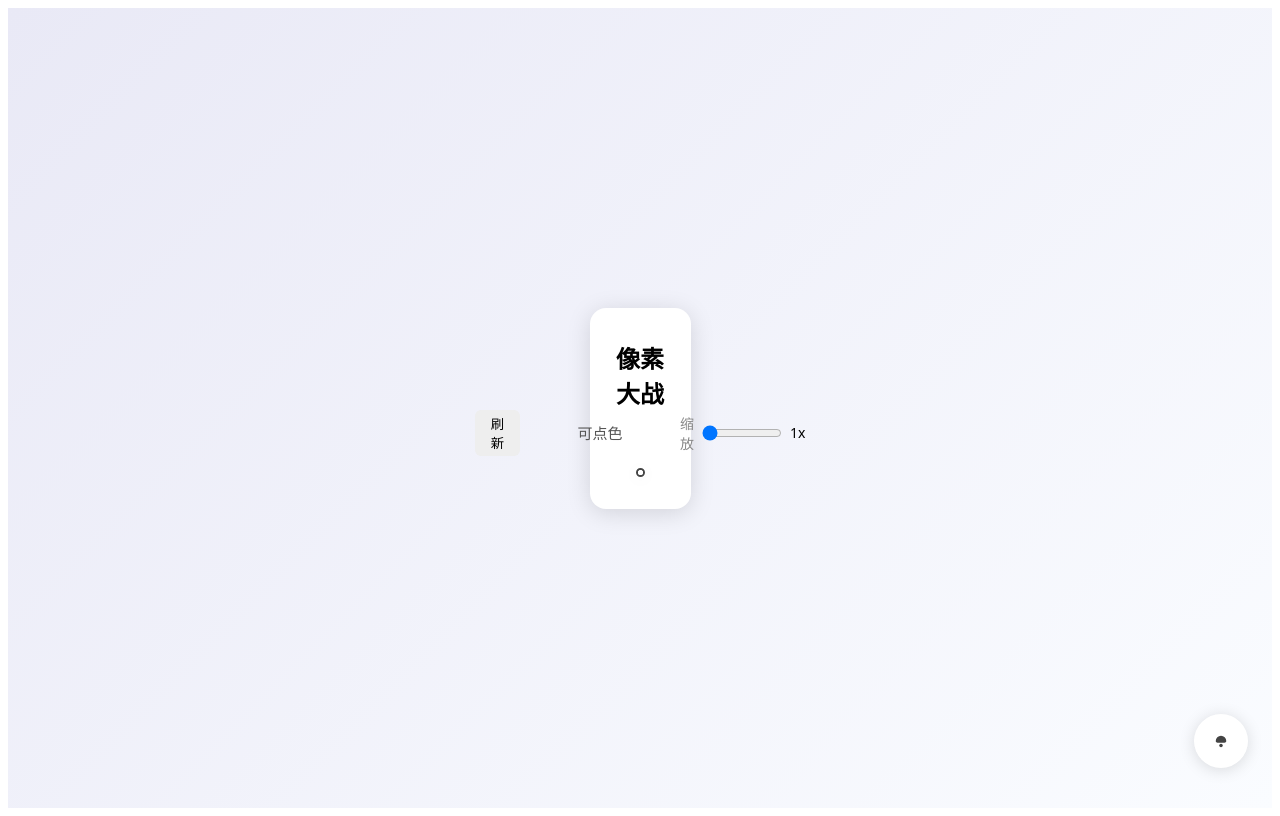
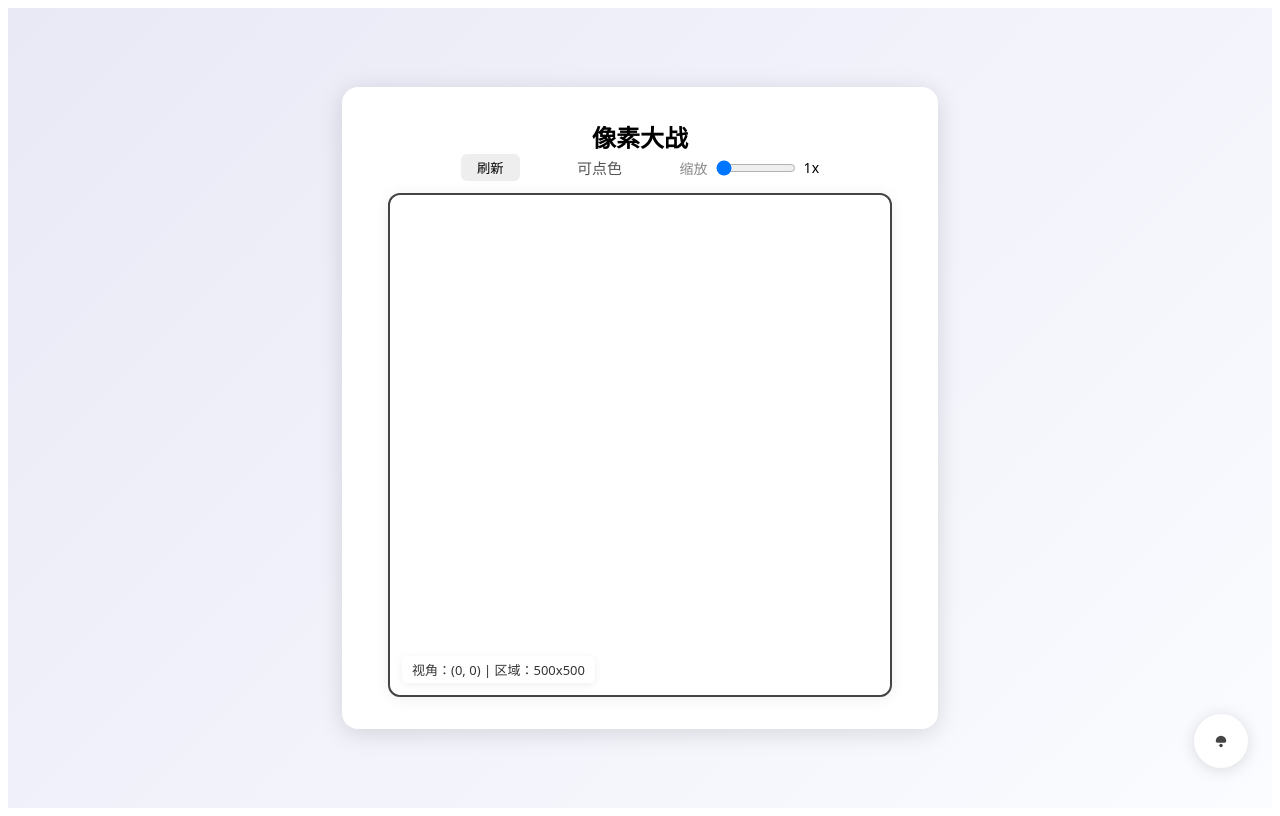
Before and after one commit to dt3211776496/test1, a Next.js app: page / in a window 1280 px wide. Built offline with nearby package versions, Linux system fonts and the light colour scheme.

Commit message:
Update index.js

```diff
--- a/pages/index.js
+++ b/pages/index.js
@@ -4,7 +4,7 @@ const BOARD_SIZE = 1000;
 const INIT_ZOOM = 1;
 const MIN_ZOOM = 1;
 const MAX_ZOOM = 20;
-const CANVAS_VIEWPORT = 5;
+const CANVAS_VIEWPORT = 500;
 
 const COLORS = [
   "#FFFFFF", "#000000", "#FF0000", "#00FF00", "#0000FF",
```
